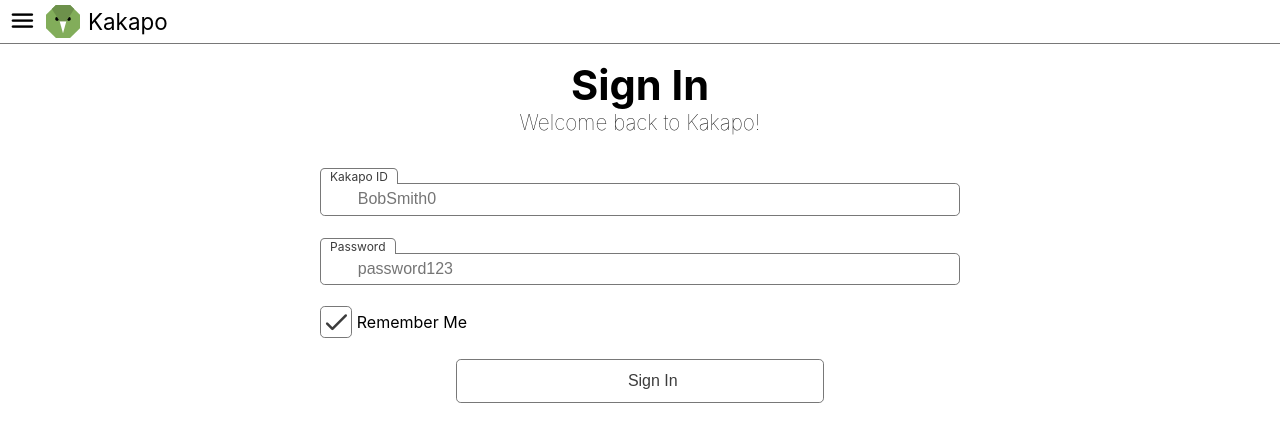
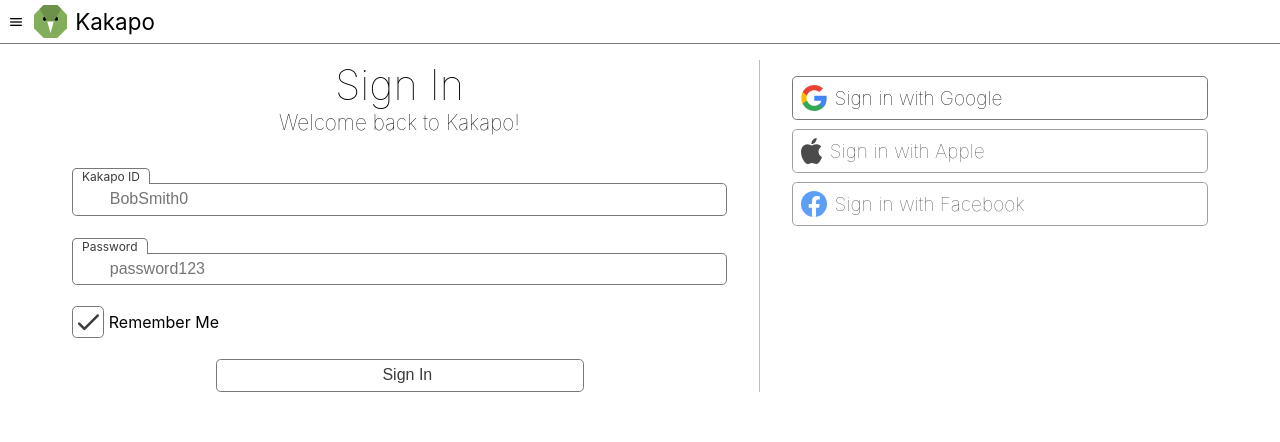
Before and after one commit to James11T/KakapoFrontendNext, a Next.js app: page /signin in a window 1280 px wide. Shown: the top 442 px of the page. Built offline with nearby package versions, Linux system fonts and the light colour scheme.

Commit message:
added oauth buttons to sign in

```diff
--- a/pages/signin.js
+++ b/pages/signin.js
@@ -8,6 +8,7 @@
 import CheckBox from "../components/CheckBox/CheckBox";
 
 import styles from "../styles/signin.module.css";
+import OAuthButton from "../components/OAuthButton/OAuthButton";
 
 const SignIn = () => {
   const router = useRouter();
@@ -145,6 +146,19 @@
           </fieldset>
         </form>
       </div>
+      <div className={styles.oauthArea}>
+        <ul className={styles.providerButtons}>
+          <li>
+            <OAuthButton provider="google" />
+          </li>
+          <li>
+            <OAuthButton provider="apple" />
+          </li>
+          <li>
+            <OAuthButton provider="facebook" />
+          </li>
+        </ul>
+      </div>
     </div>
   );
 };
--- a/styles/globals.css
+++ b/styles/globals.css
@@ -32,6 +32,10 @@
   text-decoration: none;
 }
 
+a:hover {
+  text-decoration: underline;
+}
+
 p {
   margin: 0;
 }
@@ -43,13 +47,13 @@
 h5,
 h6 {
   margin: 0;
+  font-weight: inherit;
 }
 
 .icon {
   font-family: "Material Icons Round";
   font-weight: inherit;
   font-style: normal;
-  font-size: 1.8em;
   line-height: 1;
   letter-spacing: normal;
   text-transform: none;
--- a/styles/signin.module.css
+++ b/styles/signin.module.css
@@ -1,7 +1,17 @@
+.signIn {
+  display: flex;
+  justify-content: center;
+  height: 100%;
+}
+
+.signIn > * {
+  padding: 0 2rem;
+}
+
 .signInArea {
-  width: min(40rem, calc(100% - 2rem));
-  margin: 0 auto;
   margin-top: 1em;
+  border-right: 1px solid var(--details);
+  flex: 1 1 60%;
 }
 
 .formHeading {
@@ -35,3 +45,18 @@
   color: rgb(179, 38, 22);
   min-height: 1.3rem;
 }
+
+.providerButtons {
+  margin: 0;
+  padding: 0;
+  margin-top: 2rem;
+  list-style-type: none;
+}
+
+.providerButtons li {
+  margin-bottom: 0.6rem;
+}
+
+.oauthArea {
+  flex: 1 1 40%;
+}
```
